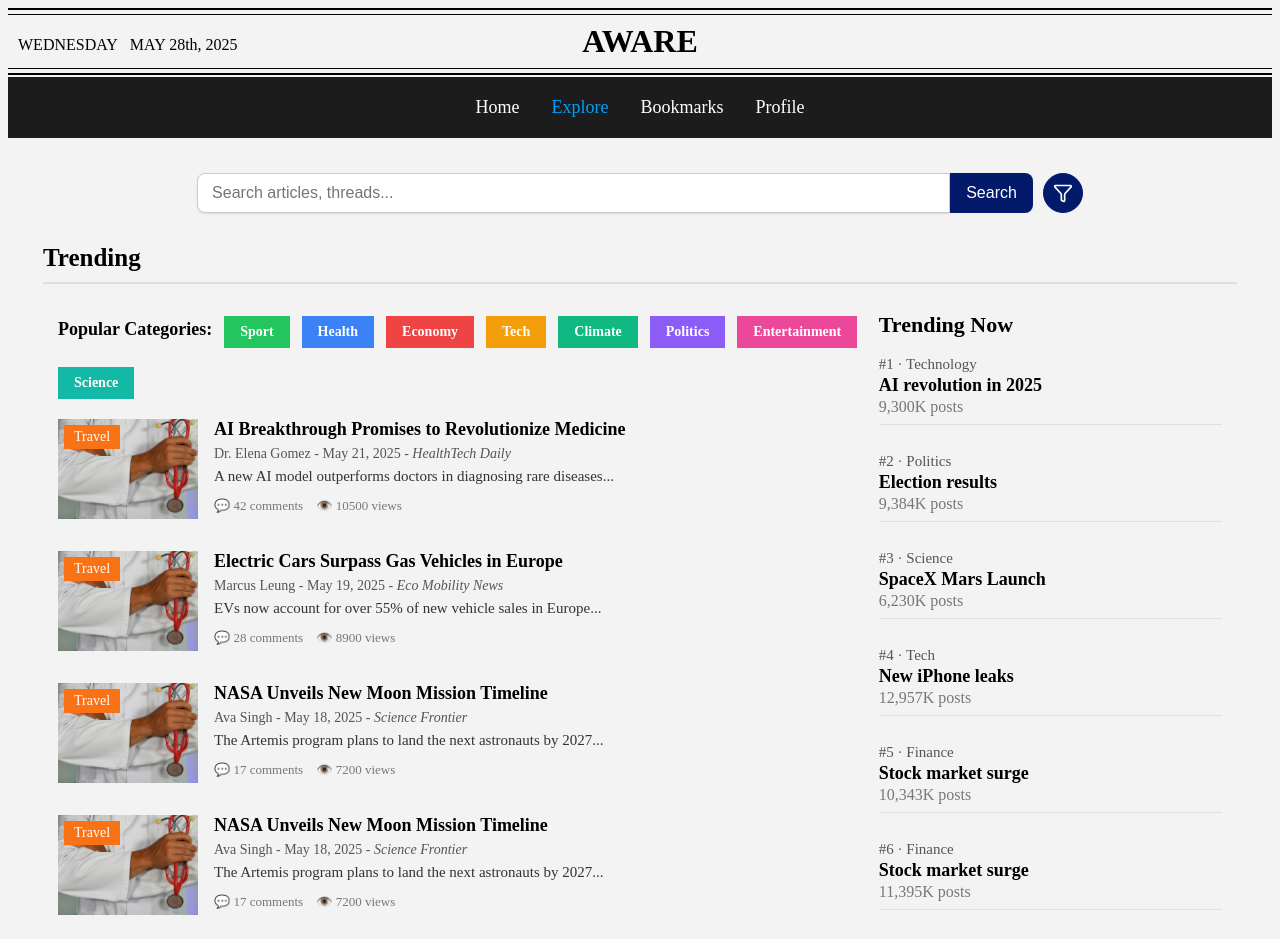
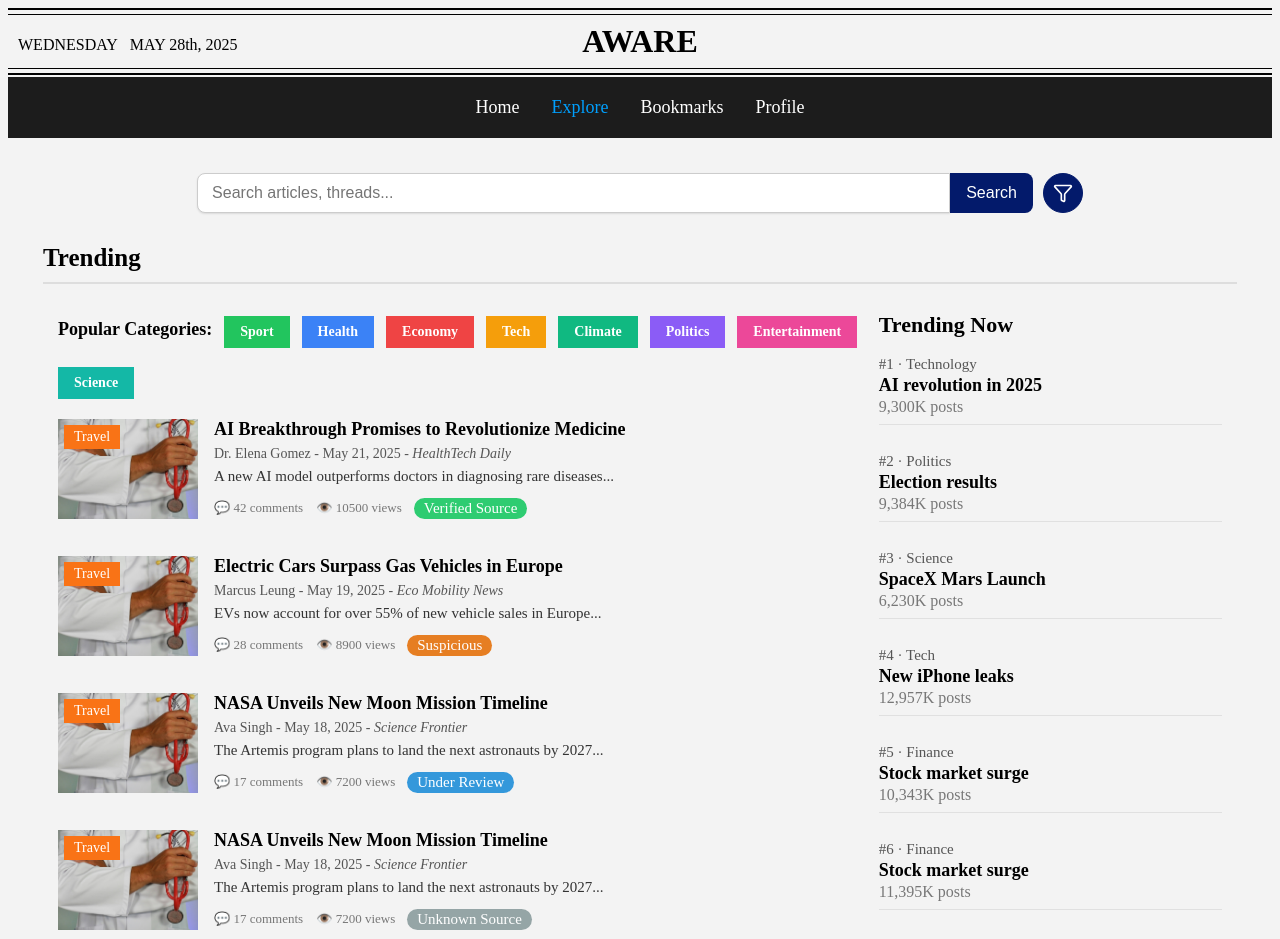
Before and after one commit to rusuioana7/Aware, a React (Vite) app in the folder front-aware/: page /explore in a window 1280 px wide. Shown: the top 939 px of the page. Built offline with nearby package versions, Linux system fonts and the light colour scheme; a web font is replaced by a local one.

Commit message:
updated credibility label

```diff
--- a/front-aware/src/components/ArticlePage/ArticleLayout.tsx
+++ b/front-aware/src/components/ArticlePage/ArticleLayout.tsx
@@ -23,7 +23,7 @@ interface ArticleProps {
     readingTime?: string;
     commentsCount?: number;
     viewsCount?: string;
-    credibilityStatus?: 'true' | 'mostly-true' | 'missing-context' | 'false' | 'unverified';
+    credibilityStatus?: 'verified' | 'unknown' | 'suspicious' | 'untrustworthy' | 'under-review';
 }
 
 const buttonStyle: React.CSSProperties = {
--- a/front-aware/src/components/Cards/ArticleLayouts/ArticleFeedLayout.tsx
+++ b/front-aware/src/components/Cards/ArticleLayouts/ArticleFeedLayout.tsx
@@ -13,7 +13,7 @@ export type ArticleFeedLayout = {
     comments: number;
     views: number;
     image: string;
-    credibilityStatus?: 'true' | 'mostly-true' | 'missing-context' | 'false' | 'unverified';
+    credibilityStatus?:  'verified' | 'unknown' | 'suspicious' | 'untrustworthy' | 'under-review';
 };
 
 type Props = {
--- a/front-aware/src/components/Cards/Tags/CredibilityLabel.tsx
+++ b/front-aware/src/components/Cards/Tags/CredibilityLabel.tsx
@@ -1,35 +1,35 @@
 import React from 'react';
 
-type CredibilityStatus = 'true' | 'mostly-true' | 'missing-context' | 'false' | 'unverified';
+type SourceTrustStatus = 'verified' | 'unknown' | 'suspicious' | 'untrustworthy' | 'under-review';
 
 type Props = {
-    status: CredibilityStatus;
+    status: SourceTrustStatus;
 };
 
-const statusMap: Record<CredibilityStatus, { label: string; color: string }> = {
-    true: {label: 'True', color: '#27ae60'},
-    'mostly-true': {label: 'Mostly True', color: '#2ecc71'},
-    'missing-context': {label: 'Missing Context', color: '#f1c40f'},
-    false: {label: 'False', color: '#e74c3c'},
-    'unverified': {label: 'Unverified', color: '#95a5a6'},
+const trustMap: Record<SourceTrustStatus, { label: string; color: string }> = {
+    verified: {label: 'Verified Source', color: '#2ecc71'},
+    unknown: {label: 'Unknown Source', color: '#95a5a6'},
+    suspicious: {label: 'Suspicious', color: '#e67e22'},
+    untrustworthy: {label: 'Untrustworthy', color: '#e74c3c'},
+    'under-review': {label: 'Under Review', color: '#3498db'},
 };
 
 const CredibilityLabel: React.FC<Props> = ({status}) => {
-    const {label, color} = statusMap[status];
+    const {label, color} = trustMap[status];
 
     return (
         <span
             style={{
                 backgroundColor: color,
                 color: '#fff',
-                padding: '2px 8px',
+                padding: '2px 10px',
                 borderRadius: '12px',
                 fontSize: '15px',
                 fontWeight: 500,
                 marginLeft: '12px',
                 whiteSpace: 'nowrap',
             }}
-            title={`This article is marked as: ${label}`}
+            title={`Source rating: ${label}`}
         >
             {label}
         </span>
--- a/front-aware/src/components/ExplorePage/Trending.tsx
+++ b/front-aware/src/components/ExplorePage/Trending.tsx
@@ -3,7 +3,7 @@ import TopicTag from '../Cards/Tags/TopicTag';
 import {TOPIC_COLORS} from '../Cards/Tags/TagColor';
 import ArticleFeed from '../Cards/ArticleLayouts/ArticleFeedLayout.tsx';
 
-type Article = {
+export type Article = {
     id: string;
     title: string;
     date: string;
@@ -14,6 +14,8 @@ type Article = {
     comments: number;
     views: number;
     image: string;
+    credibilityStatus?: 'verified' | 'unknown' | 'suspicious' | 'untrustworthy' | 'under-review'
+
 };
 
 const Trending: React.FC<{ articles: Article[] }> = ({articles}) => {
--- a/front-aware/src/components/HomePage/Feed/Feed.tsx
+++ b/front-aware/src/components/HomePage/Feed/Feed.tsx
@@ -13,7 +13,7 @@ type Article = {
     comments: number;
     views: number;
     image: string;
-    credibilityStatus?: 'true' | 'mostly-true' | 'missing-context' | 'false' | 'unverified';
+    credibilityStatus?:  'verified' | 'unknown' | 'suspicious' | 'untrustworthy' | 'under-review';
 };
 
 type Thread = {
@@ -41,7 +41,7 @@ const feedItems: FeedItem[] = [
         comments: 23,
         views: 1052,
         image: '/news1.jpg',
-        credibilityStatus: "false",
+        credibilityStatus: "unknown",
     },
     {
         isThread: true,
@@ -59,7 +59,7 @@ const feedItems: FeedItem[] = [
                 comments: 41,
                 views: 2379,
                 image: '/news2.jpg',
-                credibilityStatus: "true",
+                credibilityStatus: "verified",
             },
             {
                 title: 'How Countries are Adopting Clean Power',
@@ -72,7 +72,7 @@ const feedItems: FeedItem[] = [
                 comments: 19,
                 views: 1323,
                 image: '/news3.jpg',
-                credibilityStatus: "unverified",
+                credibilityStatus: "untrustworthy",
             },
         ],
     },
@@ -87,7 +87,7 @@ const feedItems: FeedItem[] = [
         comments: 17,
         views: 981,
         image: '/news3.jpg',
-        credibilityStatus: "missing-context",
+        credibilityStatus: "under-review",
     },
 ];
 
--- a/front-aware/src/pages/ArticlePage.tsx
+++ b/front-aware/src/pages/ArticlePage.tsx
@@ -32,7 +32,7 @@ Following these strategies can help remote workers feel more balanced, connected
         readingTime: '3 min read',
         commentsCount: 12,
         viewsCount: '1.2K',
-        credibilityStatus: 'mostly-true' as const
+        credibilityStatus: 'verified' as const
     };
 
     return (
--- a/front-aware/src/pages/ExplorePage.tsx
+++ b/front-aware/src/pages/ExplorePage.tsx
@@ -4,8 +4,10 @@ import FilterPop from "../components/ExplorePage/Filter/FilterPop.tsx";
 import {Filter} from 'lucide-react';
 import Trending from "../components/ExplorePage/Trending.tsx";
 import Discover from "../components/ExplorePage/Discover.tsx";
+import type {Article} from "../components/ExplorePage/Trending.tsx";
 
-const sampleArticles = [
+
+const sampleArticles: Article[] = [
     {
         id: '1',
         title: 'AI Breakthrough Promises to Revolutionize Medicine',
@@ -17,6 +19,7 @@ const sampleArticles = [
         comments: 42,
         views: 10500,
         image: '/news2.jpg',
+        credibilityStatus: 'verified',
     },
     {
         id: '2',
@@ -29,6 +32,7 @@ const sampleArticles = [
         comments: 28,
         views: 8900,
         image: '/news2.jpg',
+        credibilityStatus: 'suspicious',
     },
     {
         id: '3',
@@ -41,6 +45,7 @@ const sampleArticles = [
         comments: 17,
         views: 7200,
         image: '/news2.jpg',
+        credibilityStatus: 'under-review',
     },
     {
         id: '4',
@@ -53,6 +58,7 @@ const sampleArticles = [
         comments: 17,
         views: 7200,
         image: '/news2.jpg',
+        credibilityStatus: 'unknown',
     },
     {
         id: '5',
@@ -65,6 +71,7 @@ const sampleArticles = [
         comments: 17,
         views: 7200,
         image: '/news2.jpg',
+        credibilityStatus: 'untrustworthy',
     },
     {
         id: '5',
@@ -77,6 +84,7 @@ const sampleArticles = [
         comments: 17,
         views: 7200,
         image: '/news2.jpg',
+        credibilityStatus: 'verified',
     },
     {
         id: '5',
@@ -89,6 +97,7 @@ const sampleArticles = [
         comments: 17,
         views: 7200,
         image: '/news2.jpg',
+        credibilityStatus: 'verified',
     },
 ];
 
```
